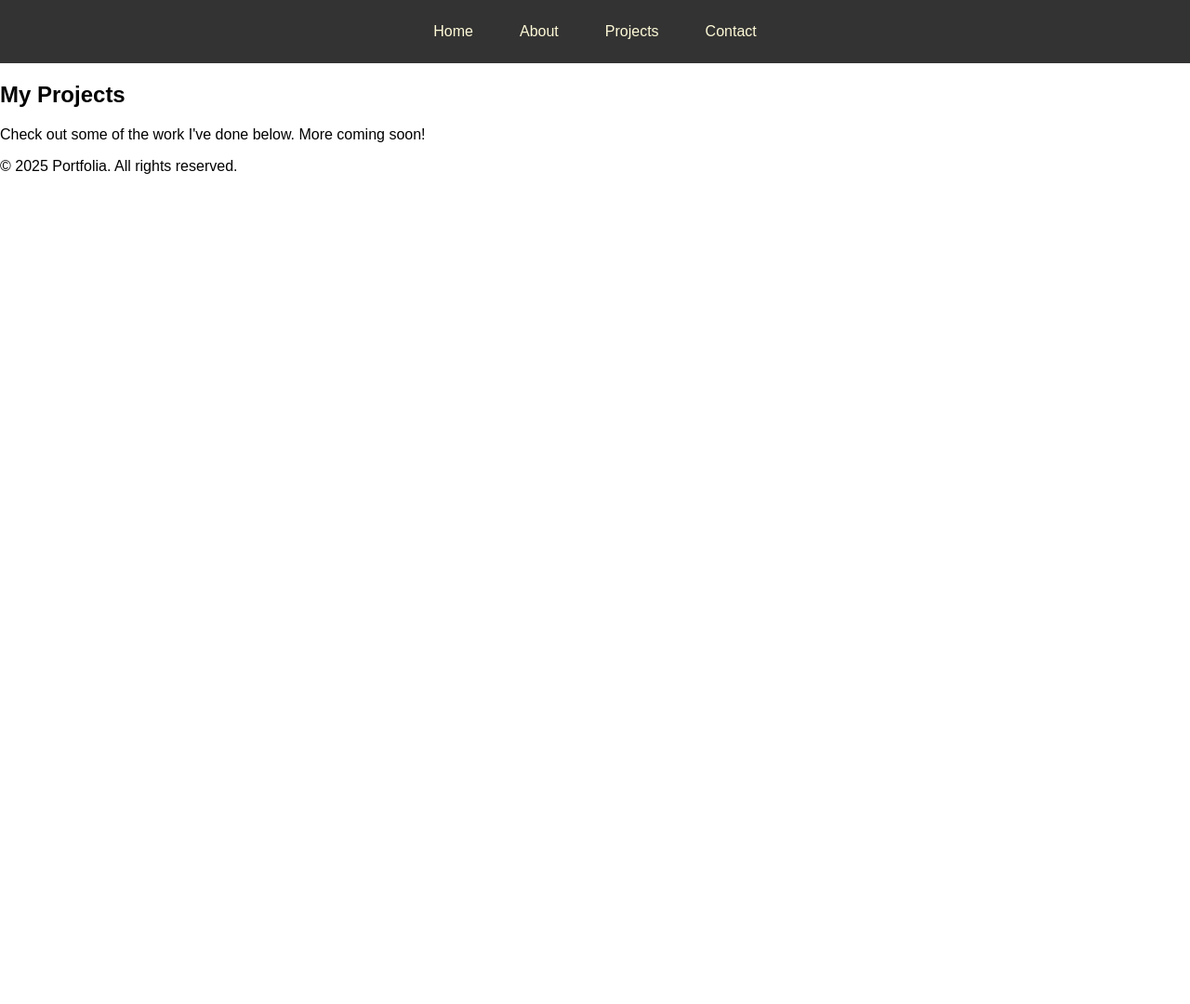
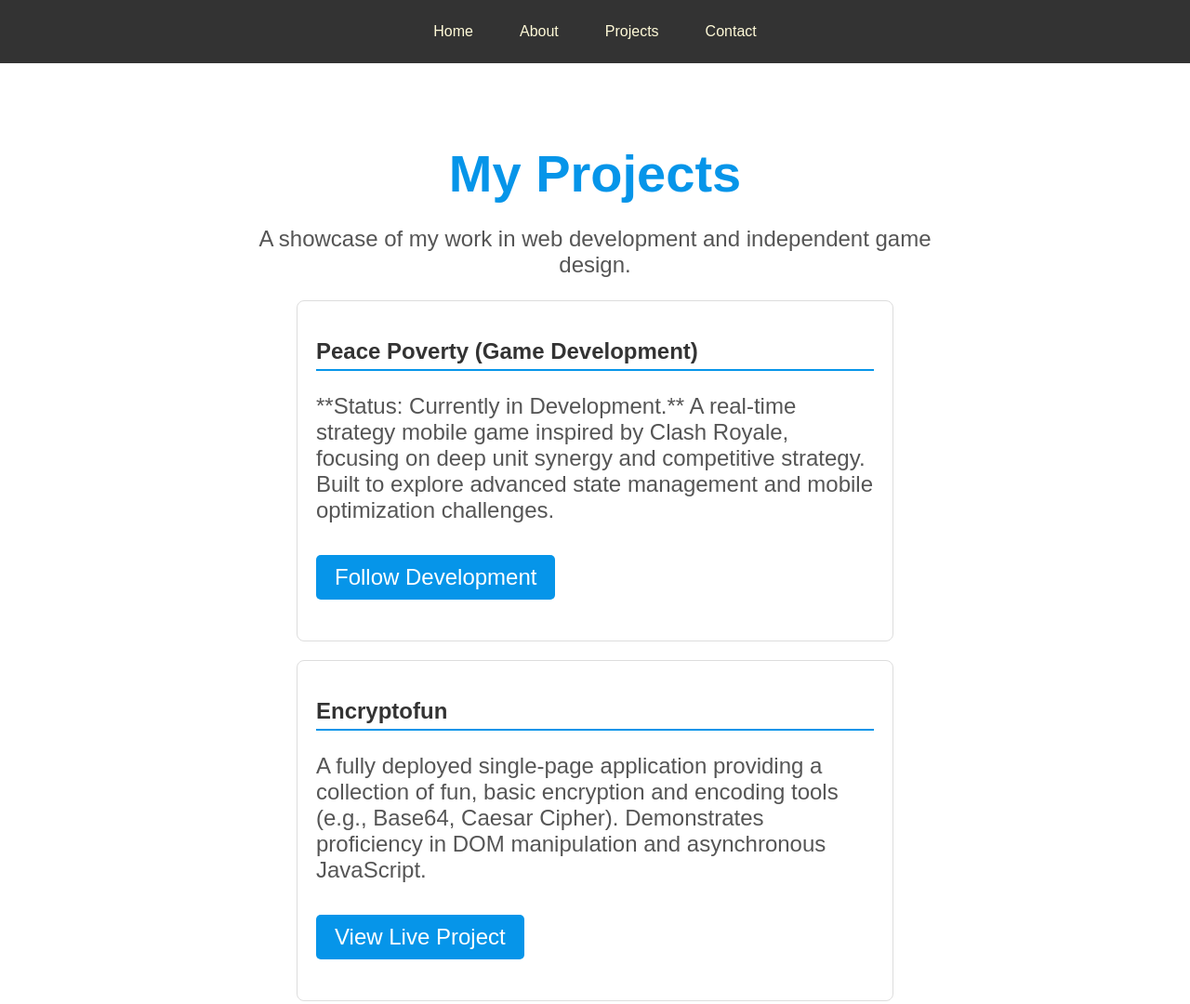
Before and after one commit to elipatchrat/portfolia, a plain HTML site: page projects.html in a window 1280 px wide. Shown: the top 1080 px of the page at 93% size. Before the commit the page ends 800 px from the top, so only its background shows below. Drawn offline with Linux system fonts and the light colour scheme.

Commit message:
Filled content for contact, provided projects, and added about information.

```diff
--- a/css/style.css
+++ b/css/style.css
@@ -51,3 +51,70 @@ nav li {
     background-color: #0695e9; /* Light blue background on hover */
     color: #13cbd1;             /* Cyan text on hover */
 }
+/* Style the main heading on the landing page */
+main h1 {
+    font-size: 3.5em; /* Large, impressive size */
+    color: #0695e9;   /* Use your primary accent color */
+    margin-bottom: 0.2em;
+}
+
+/* Style the subtitle */
+main p {
+    font-size: 1.5em;
+    color: #555;
+}
+/* Update your BODY style to use Flexbox */
+body {
+    font-family: Arial, sans-serif;
+    margin: 0;
+    min-height: 100vh; /* Ensures the body is at least full screen height */
+    display: flex;
+    flex-direction: column; /* Stacks the header, main, and footer vertically */
+}
+
+/* Style the main content area */
+main {
+    flex-grow: 1; /* Allows the main area to take up all available vertical space */
+    padding: 40px 20px;
+    text-align: center; /* Center all block content inside */
+    display: flex;
+    justify-content: center; /* Center the section horizontally */
+    align-items: center;     /* Center the section vertically */
+}
+
+/* Style the section wrapper */
+main section {
+    max-width: 800px; /* Limits the width of your text content */
+    width: 90%;
+}
+/* --- PROJECT STYLING --- */
+
+.project-entry {
+    border: 1px solid #ddd;
+    border-radius: 8px;
+    padding: 20px;
+    margin: 20px auto;
+    max-width: 600px;
+    text-align: left;
+}
+
+.project-entry h2 {
+    color: #333;
+    border-bottom: 2px solid #0695e9;
+    padding-bottom: 5px;
+}
+
+.project-link {
+    display: inline-block;
+    background-color: #0695e9; /* Your primary color */
+    color: white;
+    padding: 10px 20px;
+    text-decoration: none;
+    border-radius: 5px;
+    margin-top: 10px;
+    transition: background-color 0.3s;
+}
+
+.project-link:hover {
+    background-color: #03527a; /* Darker shade on hover */
+}
--- a/projects.html
+++ b/projects.html
@@ -20,8 +20,40 @@
     <main>
         <section>
             <h1>My Projects</h1>
-            <p>Check out some of the work I've done below. More coming soon!</p>
-            </section>
+            <p>A showcase of my work in web development and independent game design.</p>
+
+            <div class="project-entry">
+                <h2>Peace Poverty (Game Development)</h2>
+                <p>
+                    **Status: Currently in Development.** A real-time strategy mobile game inspired by Clash Royale, focusing on deep unit synergy and competitive strategy.
+                    Built to explore advanced state management and mobile optimization challenges.
+                </p>
+                <p>
+                    <a href="#" class="project-link">Follow Development</a>
+                </p>
+            </div>
+
+            <div class="project-entry">
+                <h2>Encryptofun</h2>
+                <p>
+                    A fully deployed single-page application providing a collection of fun, basic encryption and encoding tools (e.g., Base64, Caesar Cipher). Demonstrates proficiency in DOM manipulation and asynchronous JavaScript.
+                </p>
+                <p>
+                    <a href="https://encryptofun.netlify.app" target="_blank" class="project-link">View Live Project</a>
+                </p>
+            </div>
+
+            <div class="project-entry">
+                <h2>Local Business Site Redesign</h2>
+                <p>
+                    A responsive redesign project for a local coffee shop. Focuses on modernizing the UI/UX, improving accessibility scores, and achieving pixel-perfect adaptation across all major devices using CSS Grid and media queries.
+                </p>
+                <p>
+                    <a href="#" class="project-link">View Mockup</a>
+                </p>
+            </div>
+
+        </section>
     </main>
     <footer>
         <p>&copy; 2025 Portfolia. All rights reserved.</p>
```
Also changed, not shown: about.html (+15 -3 lines), contact.html (+17 -3 lines).
